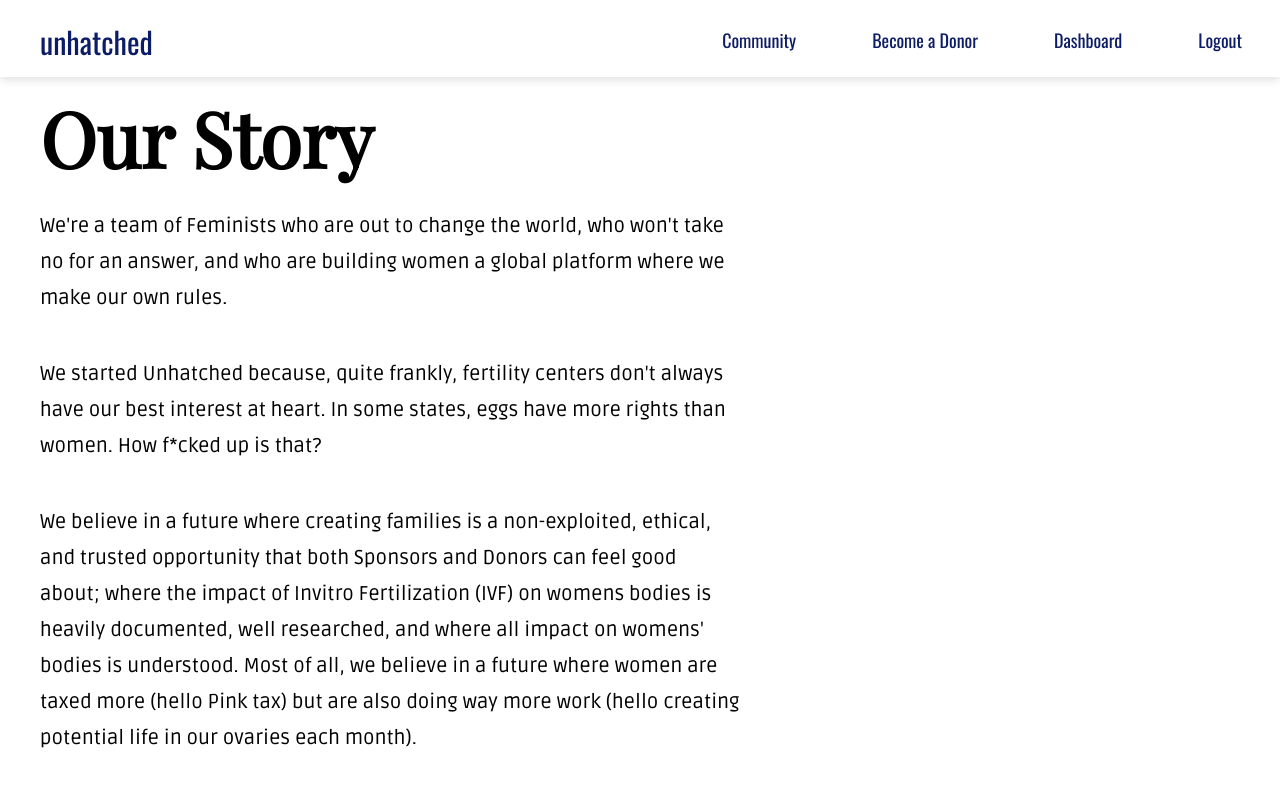
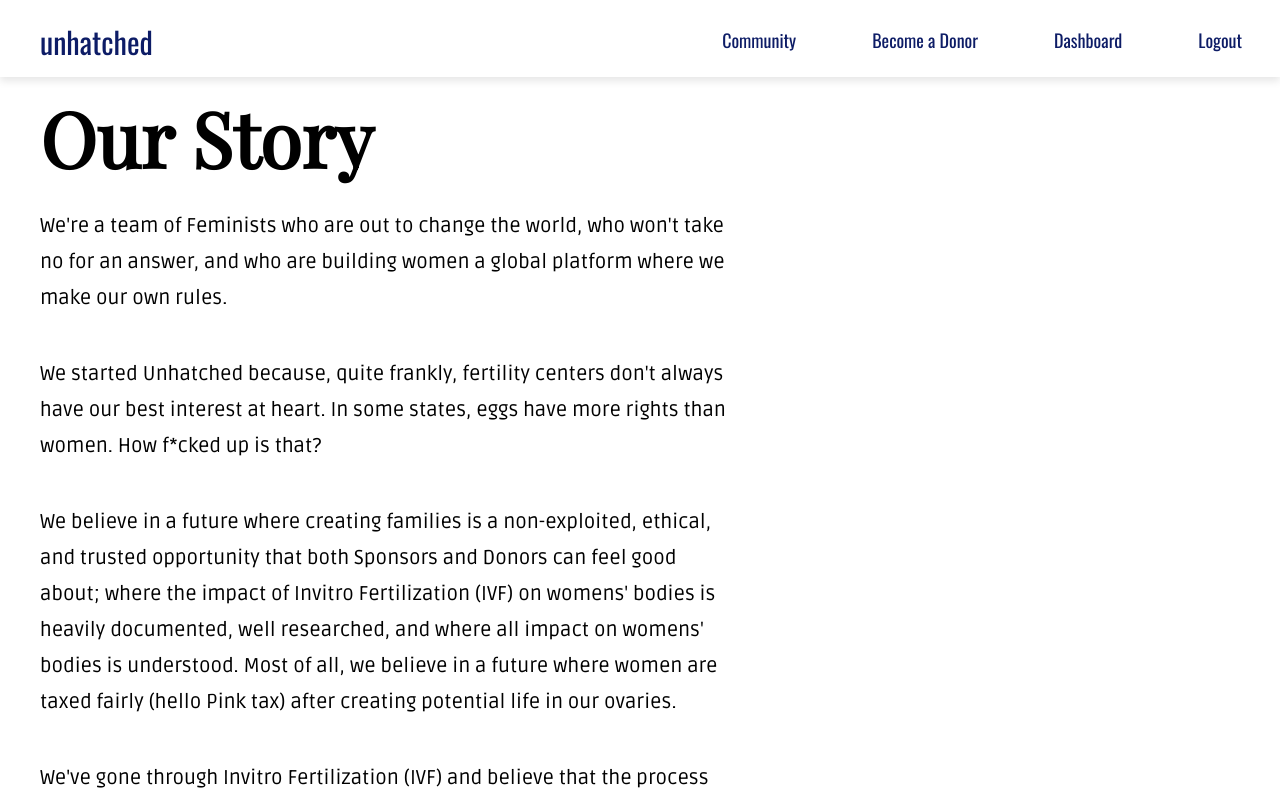
Before and after one commit to theunhatched/unhatched, a Next.js app: page /about-us in a window 1280 px wide. Shown: the top 800 px of the page. Built offline with nearby package versions, Linux system fonts and the light colour scheme; no server answers.

Commit message:
stragglers

```diff
--- a/pages/about-us.js
+++ b/pages/about-us.js
@@ -22,11 +22,11 @@ const AboutUs = () => {
       <div className="subtitle">
         We believe in a future where creating families is a non-exploited,
         ethical, and trusted opportunity that both Sponsors and Donors can feel
-        good about; where the impact of Invitro Fertilization (IVF) on womens
-        bodies is heavily documented, well researched, and where all impact on
-        womens&apos; bodies is understood. Most of all, we believe in a future
-        where women are taxed more (hello Pink tax) but are also doing way more
-        work (hello creating potential life in our ovaries each month).
+        good about; where the impact of Invitro Fertilization (IVF) on
+        womens&apos; bodies is heavily documented, well researched, and where
+        all impact on womens&apos; bodies is understood. Most of all, we believe
+        in a future where women are taxed fairly (hello Pink tax) after creating
+        potential life in our ovaries.
       </div>
       <div className="subtitle">
         We&apos;ve gone through Invitro Fertilization (IVF) and believe that the
```
